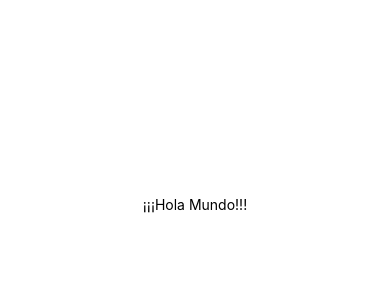
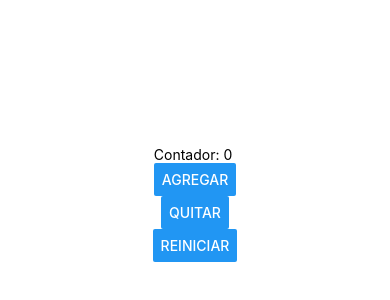
Before and after one commit to YaelAlejandroUrbanoZuniga/PAM214, a React Native app in the folder intro/: screen / in a window 390 px wide. Shown: the part 218-518 px from the top of the page. Built offline with nearby package versions, Linux system fonts and the light colour scheme.

Commit message:
Práctica 5 - Componentes, Props y States
Entender la estructura de la simulación web y crear 3 botones que agreguen, quiten o reinicien un contador.

```diff
--- a/intro/App.js
+++ b/intro/App.js
@@ -1,15 +1,26 @@
+//1. IMPORTS: Zona de Importaciones----------------------------------------------------
 import { StatusBar } from 'expo-status-bar';
-import { StyleSheet, Text, View } from 'react-native';
+import { StyleSheet, Text, View, Button } from 'react-native';
+import React, {useState} from 'react';
 
+//2. MAIN: Zona de Componentes---------------------------------------------------------
 export default function App() {
+  const[contador, setContador] = useState(0);
   return (
     <View style={styles.container}>
-      <Text>¡¡¡Hola Mundo!!!</Text>
+      <Text>Contador: {contador} </Text>
+      <Button title= "Agregar" onPress={()=>setContador(contador + 1)}></Button>
+
+      <Button title= "Quitar" onPress={()=>setContador(contador - 1)}></Button>
+
+      <Button title= "Reiniciar" onPress={()=>setContador(0)}></Button>
+
       <StatusBar style="auto" />
     </View>
   );
 }
 
+//3. STYLES: Zona de Estetica y Posicionamiento----------------------------------------
 const styles = StyleSheet.create({
   container: {
     flex: 1,
```
